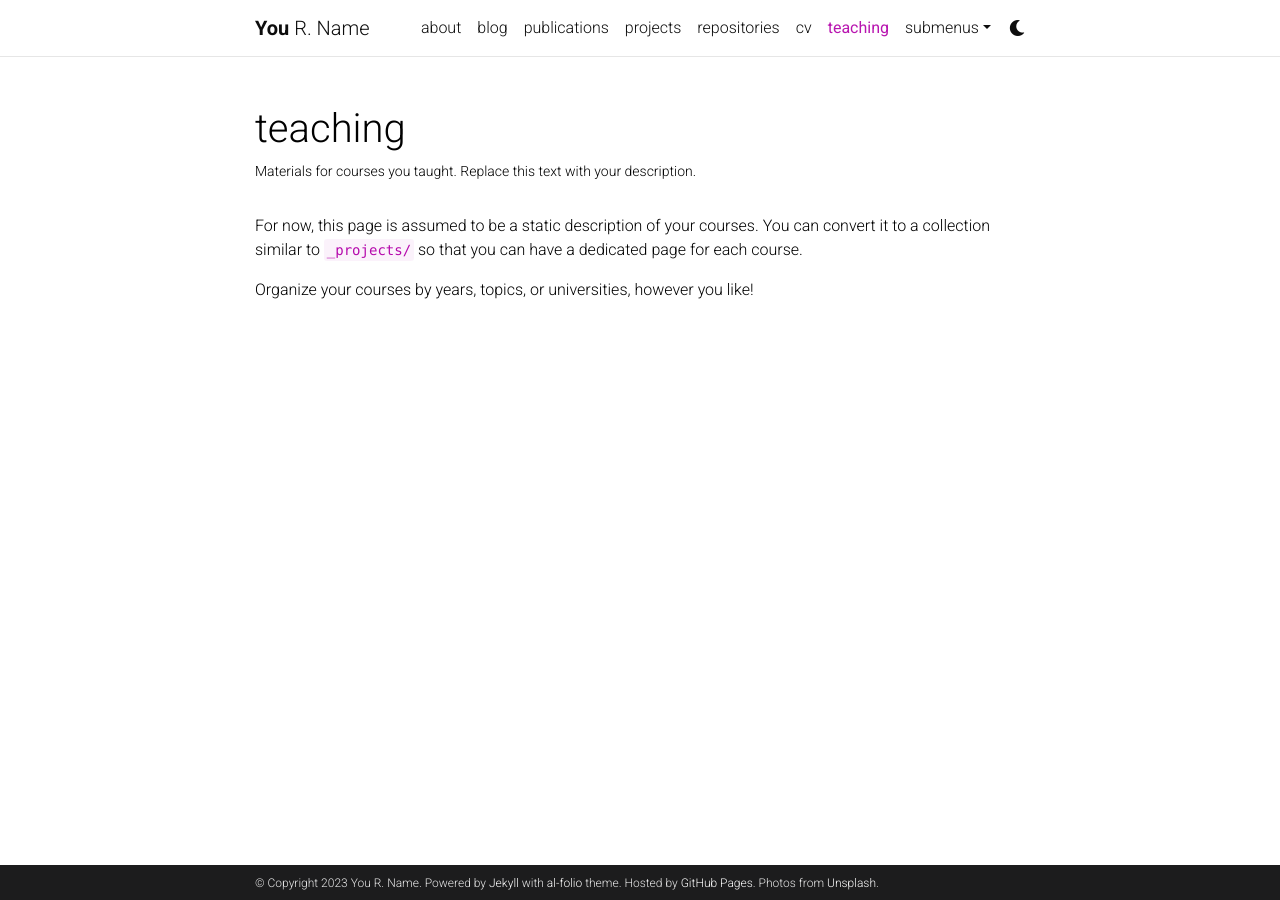
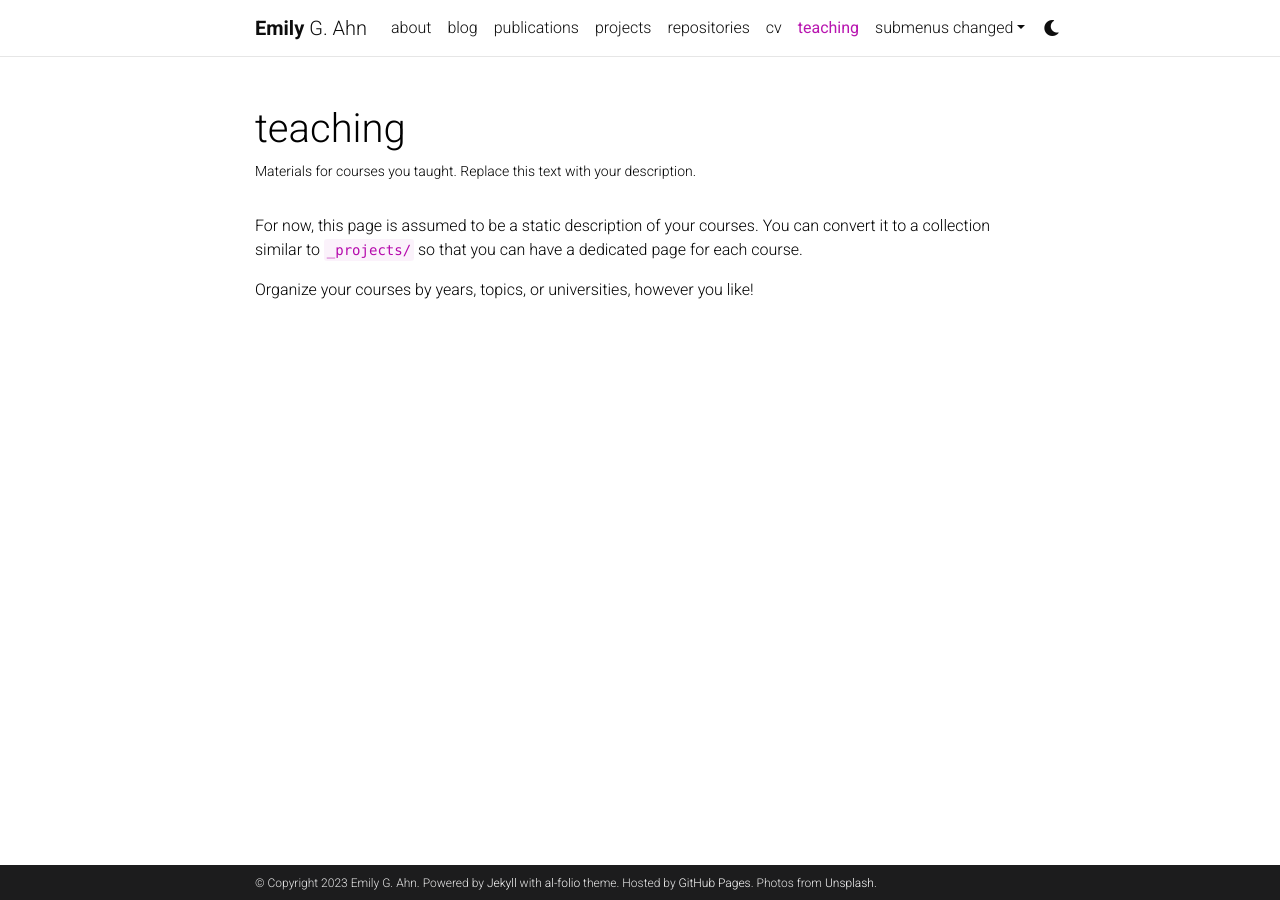
Before and after one commit to eahn01/eahn01.github.io, a Jekyll site: the page built from _pages/teaching.md, in a window 1280 px wide. Built offline with Jekyll 4.4.1, drawn with Linux system fonts in a browser that asks for light colours; comment, search, counter and statistics services are not loaded; a style sheet for code colours, icons or effects is not loaded.

Commit message:
changed menus and name

```diff
--- a/_config.yml
+++ b/_config.yml
@@ -3,10 +3,10 @@
 # -----------------------------------------------------------------------------
 
 title: blank # the website title (if blank, full name will be used instead)
-first_name: You
-middle_name: R.
-last_name: Name
-email: you@example.com
+first_name: Emily
+middle_name: G.
+last_name: Ahn
+email: eahn01@outlook.com
 description: > # the ">" symbol means to ignore newlines until "footer_text:"
   A simple, whitespace theme for academics. Based on [*folio](https://github.com/bogoli/-folio) design.
 footer_text: >
@@ -18,8 +18,8 @@
 lang: en # the language of your site (for example: en, fr, cn, ru, etc.)
 icon: ⚛️  # the emoji used as the favicon (alternatively, provide image name in /assets/img/)
 
-url: https://alshedivat.github.io # the base hostname & protocol for your site
-baseurl: /al-folio # the subpath of your site, e.g. /blog/
+url: https://eahn01.github.io # the base hostname & protocol for your site
+baseurl: # the subpath of your site, e.g. /blog/
 last_updated: false # set to true if you want to display last updated in the footer
 impressum_path:  # set to path to include impressum link in the footer, use the same path as permalink in a page, helps to conform with EU GDPR
 
@@ -322,7 +322,7 @@
 # -----------------------------------------------------------------------------
 
 imagemagick:
-  enabled: true # enables responsive images for your site (recommended, see https://github.com/alshedivat/al-folio/issues/537)
+  enabled: false # enables responsive images for your site (recommended, see https://github.com/alshedivat/al-folio/issues/537)
   widths:
     - 480
     - 800
```
Also changed, not shown: _pages/dropdown.md (+1 -1 lines).
